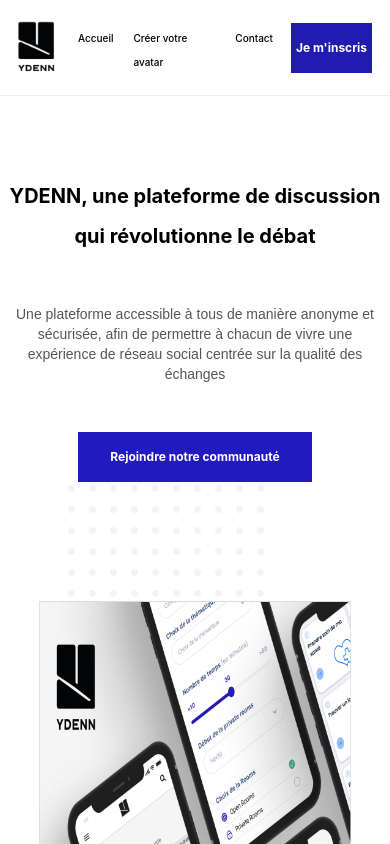
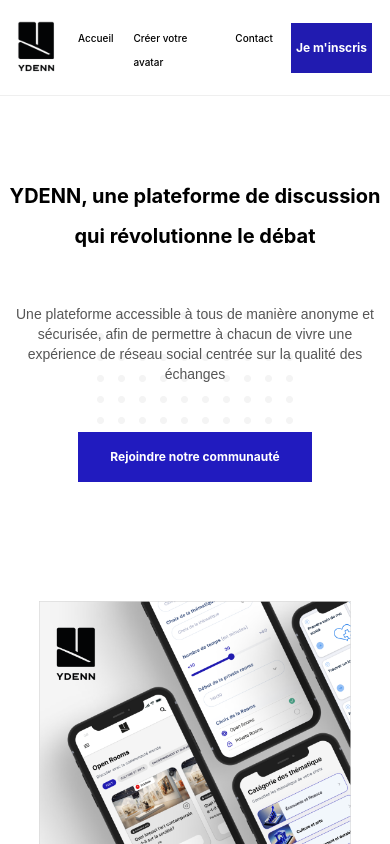
Before and after one commit to YdennMDS/Ydenn-Landing-Page, a React (Vite) app: page / in a window 390 px wide. Shown: the top 844 px of the page. Built offline with nearby package versions, Linux system fonts and the light colour scheme.

Commit message:
fixed image responsive

```diff
--- a/src/pages/Home.tsx
+++ b/src/pages/Home.tsx
@@ -20,7 +20,7 @@
           <img
             src={Images.Dot}
             alt=""
-            className="absolute -z-10 top-[485px] left-[68px] w-[196px] h-[154px]"
+            className="absolute -z-10 lg:top-[485px] lg:left-[68px] w-[196px] h-[154px]"
           />
           <div className="h-[425px] md:w-[587px] flex flex-col items-center lg:items-start">
             <h1 className="font-bold text-xl sm:text-2xl md:text-3xl lg:text-[40px] leading-10 text-center lg:text-start font-inter">
@@ -40,7 +40,7 @@
         </div>
         <div className="w-full lg:w-1/2 flex items-center justify-center">
           <img
-            className="w-4/5 md:w-[510px] h-[415px]"
+            className="w-4/5 object-contain md:w-[510px] md:h-[415px]"
             src={Images.Illustration1}
             alt="Illustration"
           />
```
